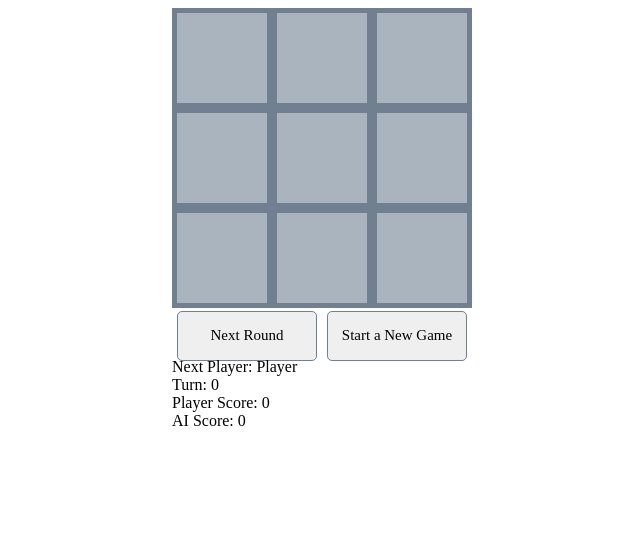
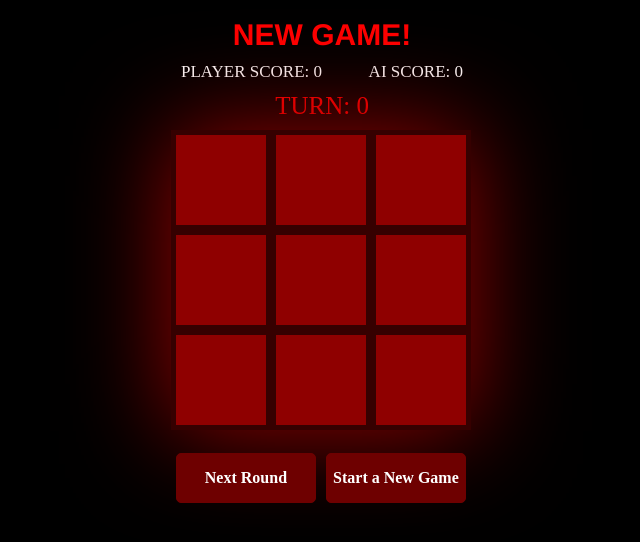
Before and after one commit to depwine/tic-tac-toe, a plain HTML site: page index.html in a window 1280 px wide. Both pictures are taken after a click on the button "Start a New Game". Shown: the whole page, without its empty margins (318-958 px from the left). Drawn offline with Linux system fonts and the light colour scheme.

Commit message:
added basic styling, might go back and pimp out more some day.
gotta ship it for now though

```diff
--- a/index.html
+++ b/index.html
@@ -8,6 +8,17 @@
   <link rel="stylesheet" href="styles.css">
 </head>
 <body>
+
+  <div><p class="player"></p></div>
+
+  <div class="scores">
+    <div><p class="playerScore"></p></div>
+    <div><p class="aiScore"></p></div>
+  </div>
+  <div><p class="round"></p></div>
+
+
+
   <div id ="container">
       <div id ="0" class = "cell 1" ></div>
       <div id ="1" class = "cell 2" ></div>
@@ -20,15 +31,12 @@
       <div id ="8" class = "cell 9" ></div>
   </div>
   <div class = "buttonCont">
-    <div><button class="reset"><p>Next Round</p></button></div>
-    <div><button class="newGame"><p>Start a New Game</p></button></div>
+    <div><button class="reset"><p class="buttonText">Next Round</p></button></div>
+    <div><button class="newGame"><p class="buttonText">Start a New Game</p></button></div>
   </div>
 
 
-  <div><p class="player"></p></div>
-  <div><p class="round"></p></div>
-  <div><p class="playerScore"></p></div>
-  <div><p class="aiScore"></p></div>
+
 
 
 
--- a/js.js
+++ b/js.js
@@ -1,3 +1,14 @@
+/*var Player = (function(){
+
+    function playerName {
+
+    }
+
+    return {playerName};
+
+})()
+*/
+
 var Game = (function(){
 
     round = 0;
@@ -5,21 +16,21 @@ var Game = (function(){
     aiScore = 0;
     winnerX = false;
     winnerO = false;
-    player = "Player"
+    player = "Human"
 
     //declare player and round divs
     var playerDisplay = document.getElementsByClassName("player")[0];
     var roundDisplay = document.getElementsByClassName("round")[0];
 
-    playerDisplay.textContent = "Next Player: "+player;
-    roundDisplay.textContent = "Turn: "+round;
+    playerDisplay.textContent = "TIC-TAC-TOE";
+    roundDisplay.textContent = "TURN: "+round;
 
     //declare scores
     var playerScoreDisplay = document.getElementsByClassName("playerScore")[0];
     var aiScoreDisplay = document.getElementsByClassName("aiScore")[0];
 
-    playerScoreDisplay.textContent = "Player Score: " + playerScore;
-    aiScoreDisplay.textContent = "AI Score: " + aiScore;
+    playerScoreDisplay.textContent = "PLAYER SCORE: " + playerScore;
+    aiScoreDisplay.textContent = "AI SCORE: " + aiScore;
 
     gameboard = ["", "", "", "", "", "", "", "", ""];
 
@@ -78,7 +89,7 @@ var Game = (function(){
             aiPlay();
         }
         } else {
-            playerDisplay.textContent = "Tie Game, play again!";
+            playerDisplay.textContent = "TIE, PLAY AGAIN!";
             roundDisplay.textContent = "";
         }
 
@@ -112,23 +123,23 @@ var Game = (function(){
 
             if (winnerX === true){
                 console.log("X Wins!");
-                round = "You Win!";
-                playerDisplay.textContent = "Play Again :)";
-                roundDisplay.textContent = "You Win!";
+                round = "YOU WIN!";
+                playerDisplay.textContent = "PLAY AGAIN :)";
+                roundDisplay.textContent = "YOU WIN!";
                 playerScore++;
-                playerScoreDisplay.textContent = "Player Score: " + playerScore;
+                playerScoreDisplay.textContent = "PLAYER SCORE: " + playerScore;
 
             } else {
             //
             //console.log(gameboard);
             round++;
             console.log("turn: "+round);
-            roundDisplay.textContent = "Turn: "+round;
+            roundDisplay.textContent = "TURN: "+round;
             }
 
             // O turn
             player = "Player";
-            playerDisplay.textContent = "Next Player: "+player;
+            playerDisplay.textContent = "TIC-TAC-TOE";
 
             if (round < 9){
 
@@ -146,23 +157,23 @@ var Game = (function(){
 
                  if (winnerO === true){
                     console.log("O Wins!");
-                    round = "AI Wins!";
-                    playerDisplay.textContent = "Play Again :)";
-                    roundDisplay.textContent = "AI Wins!";
+                    round = "AI WINS!";
+                    playerDisplay.textContent = "PLAY AGAIN :)";
+                    roundDisplay.textContent = "AI WINS!";
                     aiScore++;
-                    aiScoreDisplay.textContent = "AI Score: " + aiScore;
+                    aiScoreDisplay.textContent = "AI SCORE: " + aiScore;
 
                 } else {
                 //
                 //console.log(gameboard);
                 //round++;
-                roundDisplay.textContent = "Turn: "+round;
+                roundDisplay.textContent = "TURN: "+round;
                 }
 
             } else if (winnerO === false && winnerX === false) {
                 //if tie game
                 roundDisplay.textContent = "Tie Game";
-                playerDisplay.textContent = "Play Again :)";
+                playerDisplay.textContent = "PLAY AGAIN :)";
                 console.log("Turn 9")
             } else if (winnerO === true){
                 //throw error for testing
@@ -222,8 +233,8 @@ var Game = (function(){
         winnerO = false;
         round = 0;
         player = "Player";
-        playerDisplay.textContent = "Next Player: "+player;
-        roundDisplay.textContent = "Turn: "+round;
+        playerDisplay.textContent = "NEXT ROUND!";
+        roundDisplay.textContent = "TURN: "+round;
     }
 
     var newGameButton = document.getElementsByClassName("newGame")[0];
@@ -231,14 +242,15 @@ var Game = (function(){
 
     function newGame(){
         reset();
+        playerDisplay.textContent = "NEW GAME!";
         gameboard = ["", "", "", "", "", "", "", "", ""];
 
         playerScore = 0;
         aiScore = 0;
         player = "Player"
 
-        playerScoreDisplay.textContent = "Player Score: " + playerScore;
-        aiScoreDisplay.textContent = "AI Score: " + aiScore;
+        playerScoreDisplay.textContent = "PLAYER SCORE: " + playerScore;
+        aiScoreDisplay.textContent = "AI SCORE: " + aiScore;
 
     }
 
--- a/styles.css
+++ b/styles.css
@@ -1,6 +1,7 @@
 body{
     display:grid;
     justify-content: center;
+    background: black;
 }
 
 #container{
@@ -11,7 +12,9 @@ body{
     width: 300px;
     height: 300px;
 
-    background-color: slategray;
+    margin: 10px 0 0 0;
+
+    background-color: rgb(54, 0, 0);
 
     display: grid;
     grid-template-columns: repeat(3, 100px);
@@ -20,11 +23,14 @@ body{
     justify-items: center;
     align-items: center;
 
+    box-shadow: 0px 0px 100px 1px rgb(150, 0, 0);
+
 }
 
 p{
     font-family: 'Times New Roman', Times, serif;
     margin: 0;
+    color: white;
 }
 
 
@@ -38,6 +44,8 @@ p{
 
     width: 300px;
 
+    margin: 20px 0 0 0;
+
 }
 
 .reset, .newGame{
@@ -48,14 +56,27 @@ p{
     align-content: center;
 
     border-radius: 5px;
-    border: 1px solid slategray;
+    background-color: rgb(110, 0, 0);
+    border: 1px solid rgb(110, 0, 0);
 
-    font-size: 15px;
+
+}
+
+.buttonText{
+    color: rgb(255, 255, 255);
+
+    font-size: 16px;
+    font-weight: 800;
+}
+
+.reset:hover, .newGame:hover{
+    background-color: rgb(255, 0, 0);
+    cursor: pointer;
 }
 
 .cell{
     display: grid;
-    background-color: rgb(170, 180, 190);
+    background-color: rgb(143, 0, 0);
     width: 90px;
     height: 90px;
 
@@ -65,26 +86,55 @@ p{
 
     font-size: 80px;
     color: white;
+
+    box-shadow: rgb(255, 0, 0);
 }
 
 .cell:hover{
-    background-color: rgb(216, 223, 231);
+    background-color: rgb(255, 0, 0);
+}
+
+.player{
+    display:grid;
+    font-size: 30px;
+    justify-content: center;
+    padding: 10px 0 10px 0;
+    color: rgb(255, 0, 0);
+    font-family: 'Franklin Gothic Medium', 'Arial Narrow', Arial, sans-serif;
+    font-weight: bolder;
+}
+
+.scores{
+    display:grid;
+    grid-template-columns: 1fr 1fr;
+
+    font-size: 17px;
+}
+
+.playerScore, .aiScore{
+    color: rgb(255, 255, 255);
 
 }
 
+.playerScore{
+    display: grid;
+    justify-self: start;
 
+    padding: 0 0 0 10px;
+}
 
+.aiScore{
+    display: grid;
+    justify-items: end;
 
-.player{
-
+    padding: 0 10px 0 0;
 }
 
 .round{
+    display: grid;
+    justify-content: center;
+    padding: 10px 0 0 0;
+    font-size: 25px;
 
+    color: red;
 }
-.playerScore{
-
-}
-.aiScore{
-
-}
```
